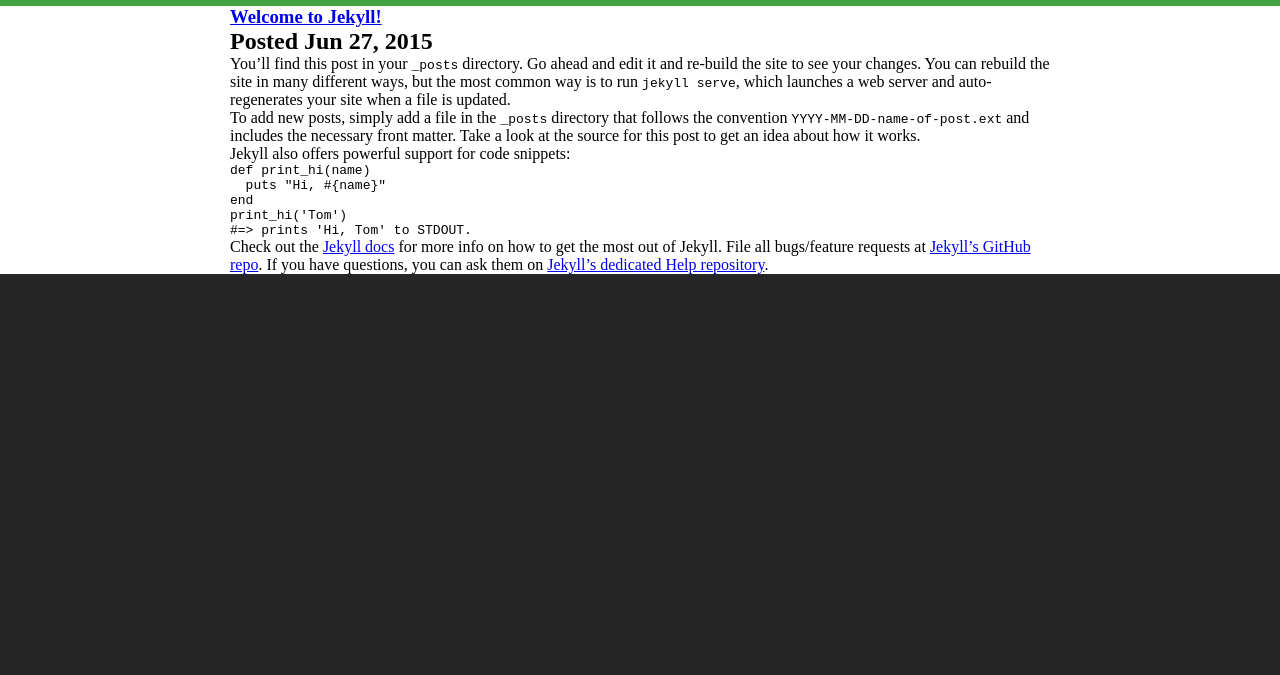
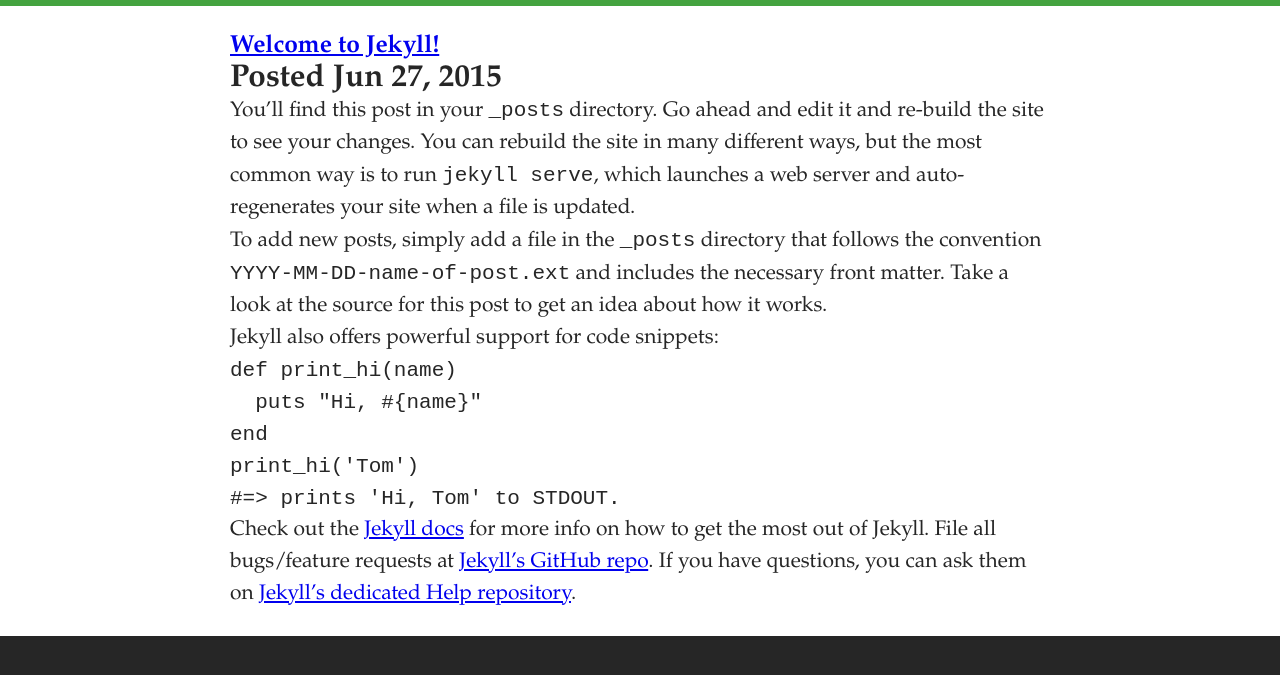
Before and after one commit to aenglund/aenglund.github.io, a Jekyll site: the page built from index.html, in a window 1280 px wide. Shown: the top 675 px of the page. Built offline with Jekyll 4.4.1, drawn with Linux system fonts in a browser that asks for light colours; the list of posts is cut into pages by our own code.

Commit message:
Added some styling to fonts in articles

```diff
--- a/_sass/_base.scss
+++ b/_sass/_base.scss
@@ -4,6 +4,9 @@
 
 // Variables
 @import 'variables';
+
+// Mixins
+@import 'mixins';
 
 // Main structure
 @import 'scaffolding';
--- /dev/null
+++ b/_sass/_mixins.scss
@@ -0,0 +1,7 @@
+// ---
+// Mixins
+// ---
+
+@mixin font-smoothing($type) {
+  -webkit-font-smoothing: $type;
+}
--- a/_sass/_scaffolding.scss
+++ b/_sass/_scaffolding.scss
@@ -5,6 +5,11 @@
 body {
   background-color: $body-background;
   border-top: 6px solid $brand-green;
+
+  font-family: $font-family-base;
+  color: $font-color-base;
+  text-rendering: optimizeLegibility;
+  @include font-smoothing(antialiased);
 }
 
 main {
@@ -13,6 +18,15 @@
 
 section {
   background-color: $white;
+  padding: 25px 0;
+}
+
+article {
+  font-size: $article-font-size;
+  line-height: $article-line-height;
+}
+
+h1, h2, h3, h4, h5, h6 {
 }
 
 .container {
--- a/_sass/_variables.scss
+++ b/_sass/_variables.scss
@@ -8,7 +8,17 @@
 
 $brand-green:             #44a340;
 
+// Typography
+$font-family-sans-serif:  "Helvetica Neue", Helvetica, Arial, sans-serif;
+$font-family-serif:       Palatino, Georgia, Times, serif;
+$font-family-monospace:   Monaco, Menlo, Consolas, "Courier New", monospace;
+$font-family-base:        $font-family-serif;
+$font-color-base:         $gray-base;
+
 // Scaffolding
 $body-background:         $gray-base;
 
 $content-max-width:       820px;
+
+$article-font-size:       21px;
+$article-line-height:     32px;
```
